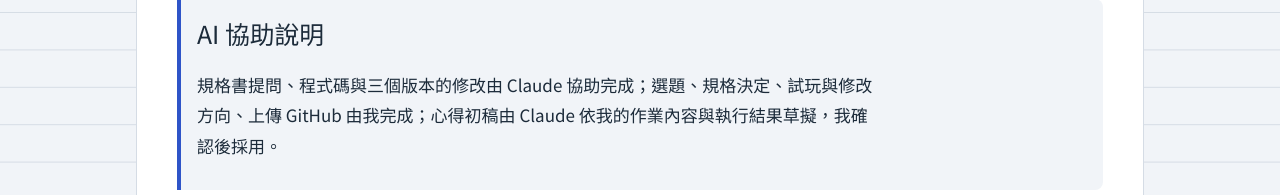
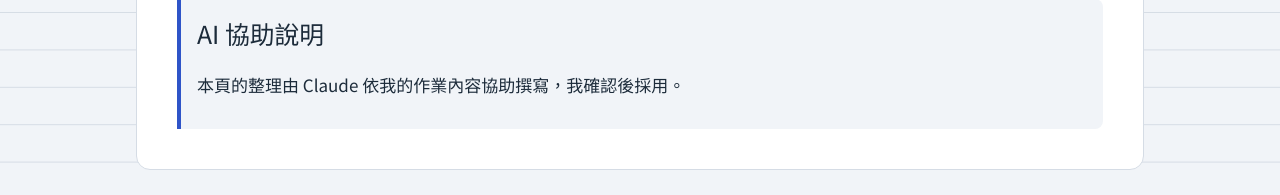
Before and after one commit to elainechiu2005-collab/genai-portfolio, a plain HTML site: page works/w05-vibe-coding.html in a window 1280 px wide. Shown: the part 3054-3249 px from the top of the page. Drawn offline with Linux system fonts and the light colour scheme; a web font is replaced by a local one.

Commit message:
Update w05-vibe-coding.html

```diff
--- a/works/w05-vibe-coding.html
+++ b/works/w05-vibe-coding.html
@@ -62,7 +62,7 @@
 
     <section class="ai-note">
       <h2>AI 協助說明</h2>
-      <p>規格書提問、程式碼與三個版本的修改由 Claude 協助完成；選題、規格決定、試玩與修改方向、上傳 GitHub 由我完成；心得初稿由 Claude 依我的作業內容與執行結果草擬，我確認後採用。</p>
+      <p>本頁的整理由 Claude 依我的作業內容協助撰寫，我確認後採用。</p>
     </section>
   </article>
 
```
